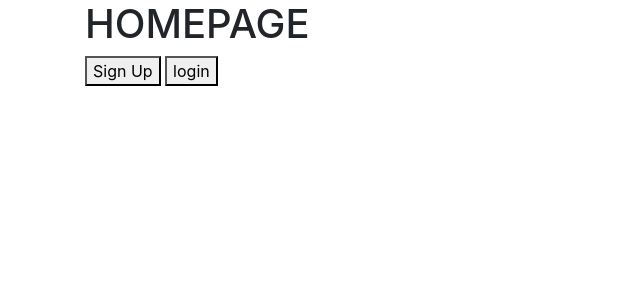
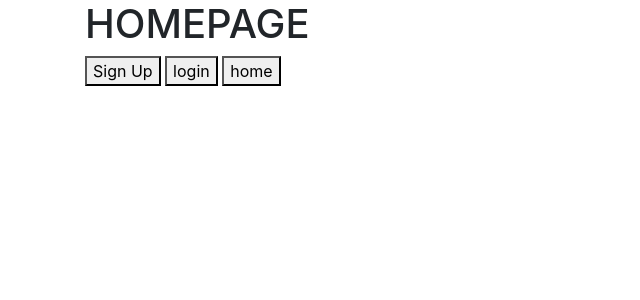
Before and after one commit to Aidan-Zamfir/Library-App, a Flask app: page / in a window 1280 px wide. Shown: the top 300 px of the page, without its empty margins (0-640 px from the left). Run offline with Flask 3, Linux system fonts and the light colour scheme; the visitor is signed in with stand-in values (Sample User, id 1).

Commit message:
auth stuff

```diff
--- a/website/templates/index.html
+++ b/website/templates/index.html
@@ -7,6 +7,9 @@
     <a href="{{ url_for('auth.login') }}">
         <button>login</button>
     </a>
+    <a href="{{ url_for('views.home') }}">
+        <button>home</button>
+    </a>
 {% endblock %} <!-- specifies where to insert content (override base.html) -->
 
 <!--
```
